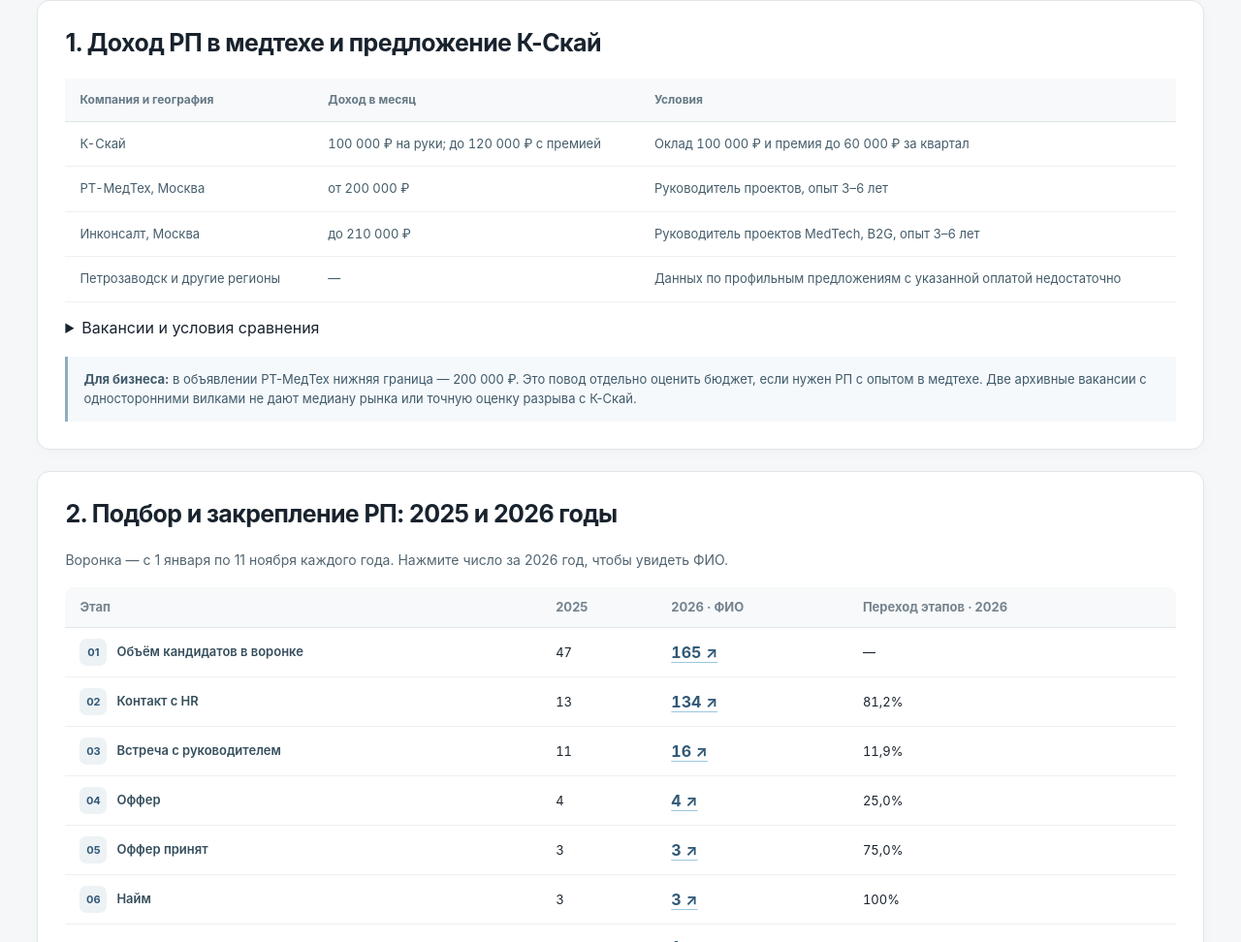
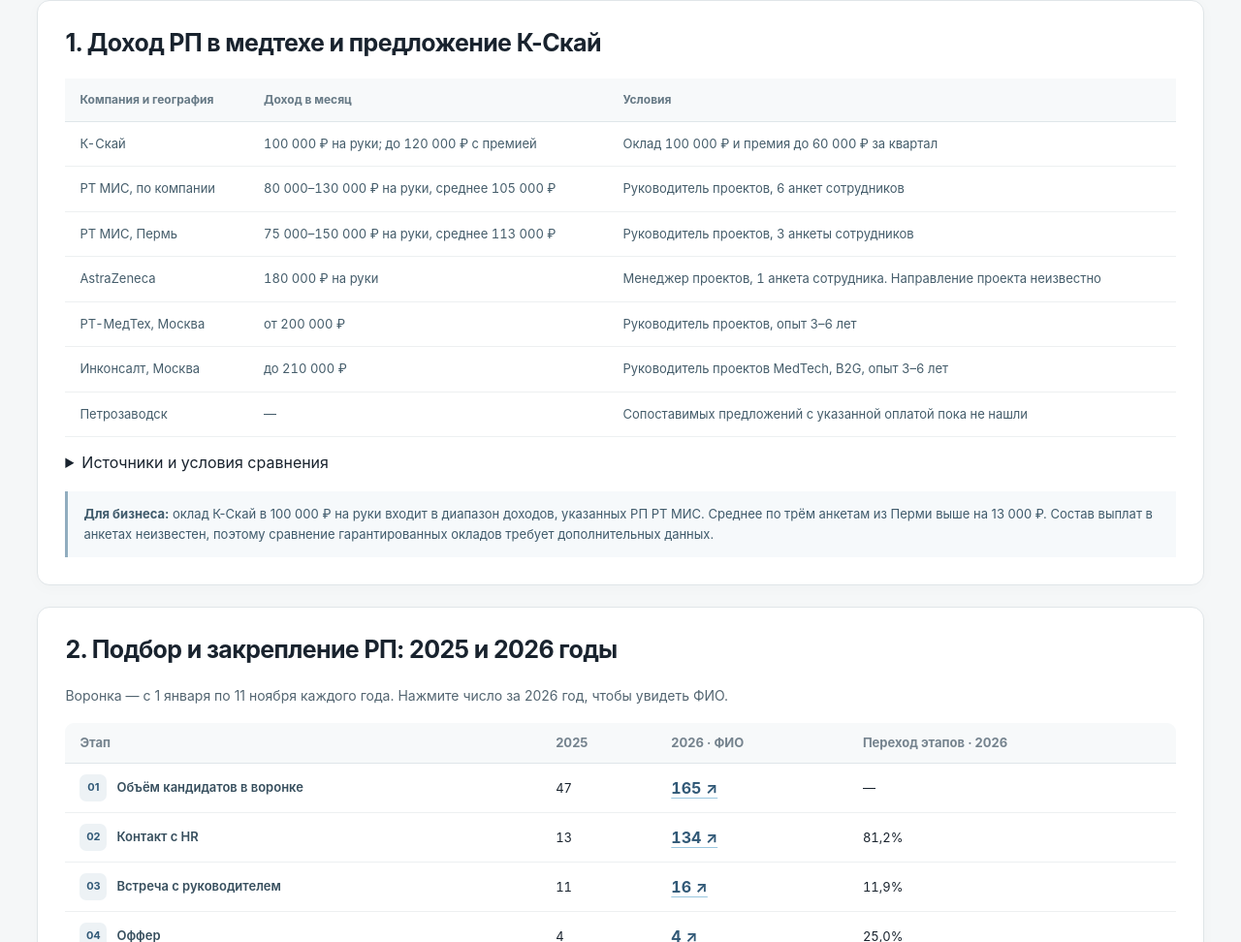
Before and after one commit to mvsoldatova99-lang/kskai-rp-analytics, a plain HTML site: page index.html in a window 1280 px wide. Shown: the part 736-1708 px from the top of the page at 97% size. Drawn offline with Linux system fonts and the light colour scheme.

Commit message:
Добавить РТ МИС и AstraZeneca в таблицу аналитики

```diff
--- a/index.html
+++ b/index.html
@@ -1632,12 +1632,15 @@ renderDecision();
 <section class="panel research-block" aria-labelledby="market-title"><h2 id="market-title">1. Доход РП в медтехе и предложение К-Скай</h2>
 <div class="table-scroll"><table class="research-table"><thead><tr><th scope="col">Компания и география</th><th scope="col">Доход в месяц</th><th scope="col">Условия</th></tr></thead><tbody>
 <tr><td>К-Скай</td><td>100 000 ₽ на руки; до 120 000 ₽ с премией</td><td>Оклад 100 000 ₽ и премия до 60 000 ₽ за квартал</td></tr>
+<tr><td>РТ МИС, по компании</td><td>80 000–130 000 ₽ на руки, среднее 105 000 ₽</td><td>Руководитель проектов, 6 анкет сотрудников</td></tr>
+<tr><td>РТ МИС, Пермь</td><td>75 000–150 000 ₽ на руки, среднее 113 000 ₽</td><td>Руководитель проектов, 3 анкеты сотрудников</td></tr>
+<tr><td>AstraZeneca</td><td>180 000 ₽ на руки</td><td>Менеджер проектов, 1 анкета сотрудника. Направление проекта неизвестно</td></tr>
 <tr><td>РТ-МедТех, Москва</td><td>от 200 000 ₽</td><td>Руководитель проектов, опыт 3–6 лет</td></tr>
 <tr><td>Инконсалт, Москва</td><td>до 210 000 ₽</td><td>Руководитель проектов MedTech, B2G, опыт 3–6 лет</td></tr>
-<tr><td>Петрозаводск и другие регионы</td><td>—</td><td>Данных по профильным предложениям с указанной оплатой недостаточно</td></tr>
+<tr><td>Петрозаводск</td><td>—</td><td>Сопоставимых предложений с указанной оплатой пока не нашли</td></tr>
 </tbody></table></div>
-<details class="market-sample"><summary>Вакансии и условия сравнения</summary><p>Суммы взяты из поисковой выдачи по двум архивным вакансиям hh. Уточнить налоги, состав выплат и обязанности по полным объявлениям пока не удалось.</p><ul><li><a href="https://hh.ru/vacancy/129159815" target="_blank" rel="noopener noreferrer">РТ-МедТех — руководитель проектов ↗</a></li><li><a href="https://hh.ru/vacancy/118463849" target="_blank" rel="noopener noreferrer">Инконсалт — руководитель проектов (MedTech, B2G) ↗</a></li></ul></details>
-<p class="research-takeaway"><strong>Для бизнеса:</strong> в объявлении РТ-МедТех нижняя граница — 200 000 ₽. Это повод отдельно оценить бюджет, если нужен РП с опытом в медтехе. Две архивные вакансии с односторонними вилками не дают медиану рынка или точную оценку разрыва с К-Скай.</p>
+<details class="market-sample"><summary>Источники и условия сравнения</summary><p>По РТ МИС и AstraZeneca приведены суммы из анкет сотрудников Dream Job за 2025 год. Состав выплат неизвестен. По РТ-МедТех и Инконсалту приведены суммы из поисковой выдачи по архивным вакансиям hh. Налогообложение и состав выплат не подтверждены.</p><ul><li><a href="https://dreamjob.ru/employers/114980/zarplata" target="_blank" rel="noopener noreferrer">РТ МИС — зарплаты по компании ↗</a></li><li><a href="https://dreamjob.ru/employers/114980/zarplata/perm" target="_blank" rel="noopener noreferrer">РТ МИС — Пермь ↗</a></li><li><a href="https://dreamjob.ru/employers/98882/zarplata?page=2" target="_blank" rel="noopener noreferrer">AstraZeneca — зарплаты по должностям ↗</a></li><li><a href="https://hh.ru/vacancy/129159815" target="_blank" rel="noopener noreferrer">РТ-МедТех — руководитель проектов ↗</a></li><li><a href="https://hh.ru/vacancy/118463849" target="_blank" rel="noopener noreferrer">Инконсалт — руководитель проектов (MedTech, B2G) ↗</a></li></ul></details>
+<p class="research-takeaway"><strong>Для бизнеса:</strong> оклад К-Скай в 100 000 ₽ на руки входит в диапазон доходов, указанных РП РТ МИС. Среднее по трём анкетам из Перми выше на 13 000 ₽. Состав выплат в анкетах неизвестен, поэтому сравнение гарантированных окладов требует дополнительных данных.</p>
 </section>
 <section class="panel research-block" aria-labelledby="funnel-title"><h2 id="funnel-title">2. Подбор и закрепление РП: 2025 и 2026 годы</h2>
 <p class="research-paragraph">Воронка — с 1 января по 11 ноября каждого года. Нажмите число за 2026 год, чтобы увидеть ФИО.</p>
```
